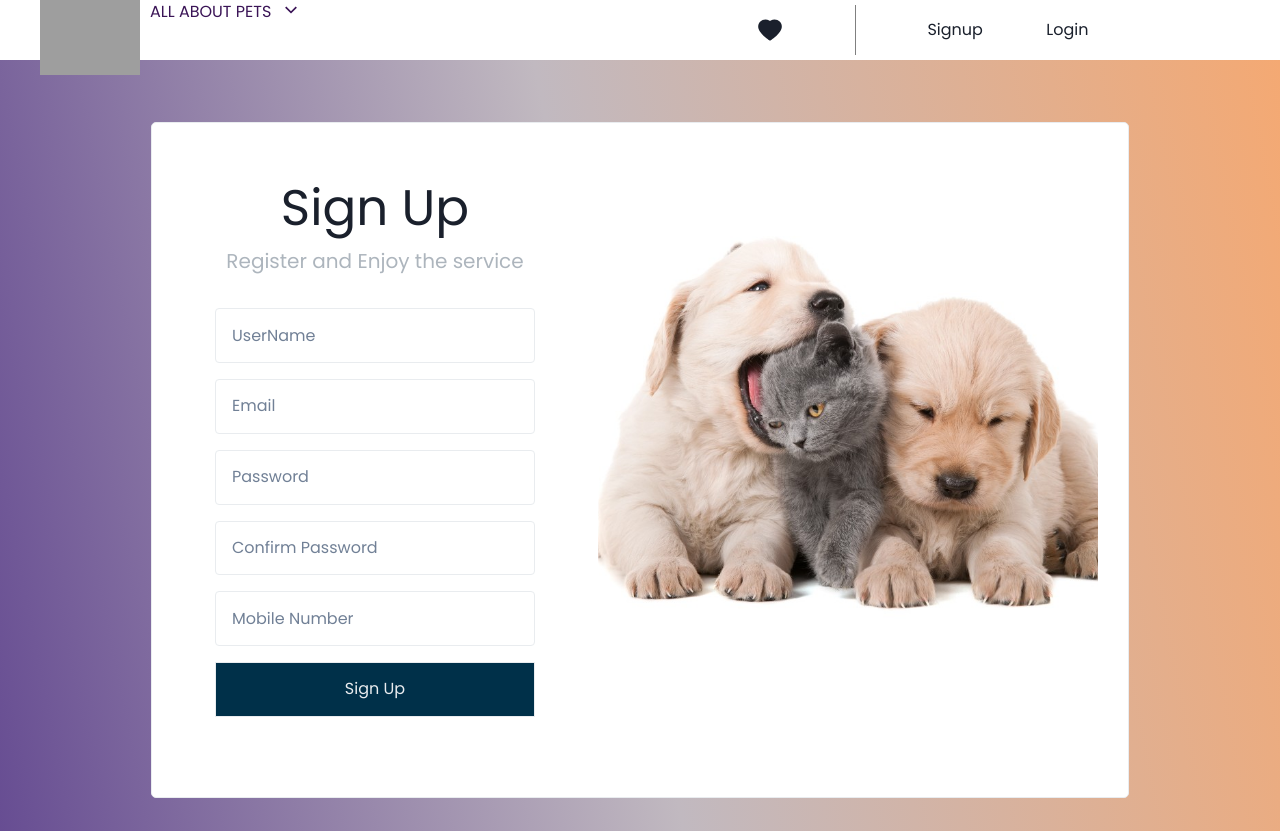
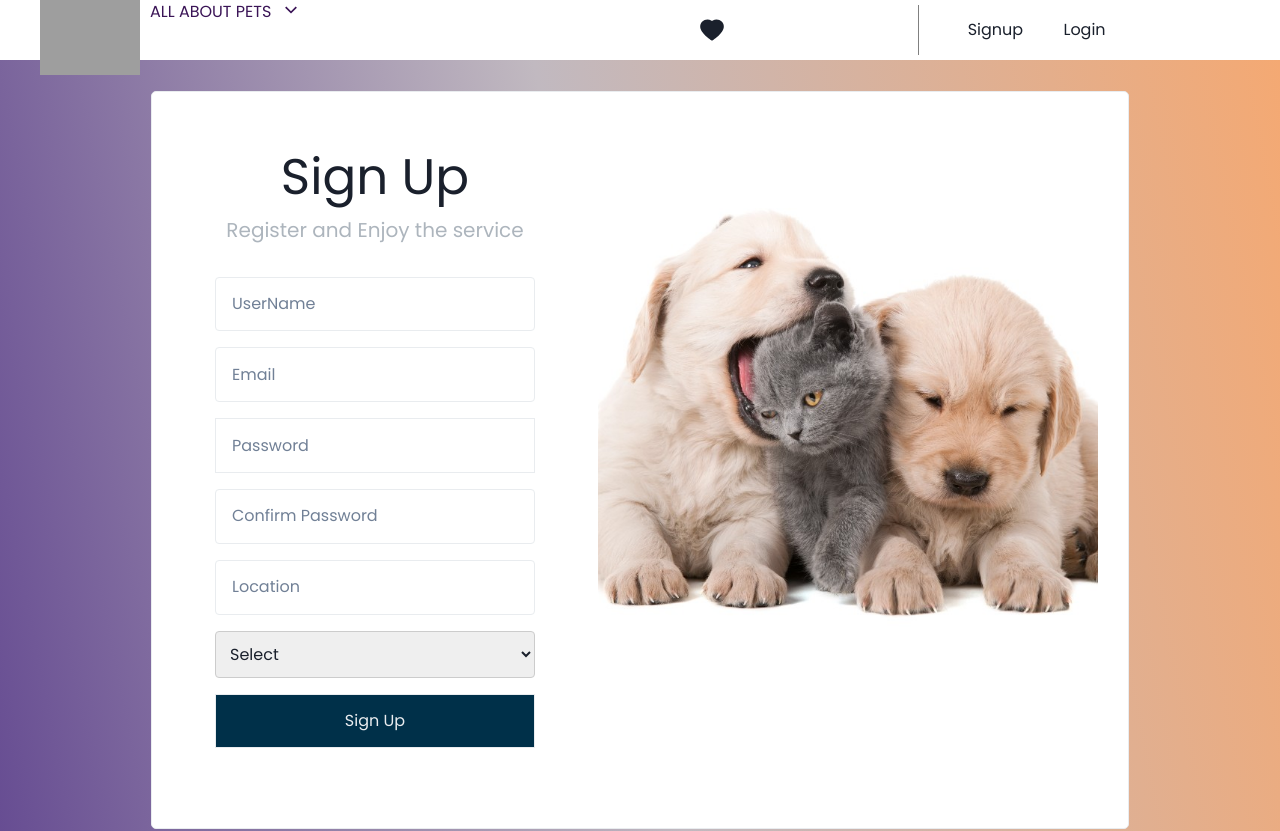
Before and after one commit to Chakresh2001/Pets-Connect-Adoption-App, a React (Create React App) app in the folder delirious-calendar-2968-frontend/: page /signup in a window 1280 px wide. Shown: the top 831 px of the page. Built offline with nearby package versions, Linux system fonts and the light colour scheme; grey boxes are pictures that could not be loaded.

Commit message:
user login, registration, user request pages done do check them

```diff
--- a/delirious-calendar-2968-frontend/src/Admin/PostCard.jsx
+++ b/delirious-calendar-2968-frontend/src/Admin/PostCard.jsx
@@ -19,7 +19,7 @@ export const PostCard = ({pet_breed,pet_age,pet_image,pet_location,pet_name,pet_
         <h3 style={{fontSize:"20px", fontWeight:"bold", marginBottom:"10px"}}>User Information</h3>
         <p> <span style={{fontWeight:"bold"}}>User Name :-</span>  {userName}</p>
         <p> <span style={{fontWeight:"bold"}}>User Location :-</span>  {user_location}</p>
-        <Text color={`${status ? "green" : "red"}`} fontWeight={"bold"} fontSize={"24px"}> <span style={{fontWeight:"bold"}}>Status :-</span> {status ? "Active" : "Inactive"}</Text>
+        <Text color={`${status ? "green" : "red"}`} fontWeight={"bold"} fontSize={"24px"}> <span style={{fontWeight:"bold"}}>Status :-</span> {status ? "Approved" : "Pending"}</Text>
       </div>
         <Box display={"flex"} gap="20px" justifyContent={"center"}>
         <Button mt="9px" colorScheme="green" onClick={()=>handleApprove(_id)}>Approve</Button>
--- a/delirious-calendar-2968-frontend/src/Components/Login.jsx
+++ b/delirious-calendar-2968-frontend/src/Components/Login.jsx
@@ -1,14 +1,56 @@
-import React from 'react'
+import React, { useContext } from 'react'
 // import bgImg from '../assets/img1.jpg'
 import { useForm } from 'react-hook-form';
 import login_picture from "../Assets/login_picture.jpg"
-import { Link } from 'react-router-dom';
+import { Link, useNavigate } from 'react-router-dom';
+import { authContext } from '../context/AuthContext';
+import axios from 'axios';
+import { useToast } from '@chakra-ui/react';
 export default function Login() {
 
+    let {AuthLoginFunc,AuthNameFunc} = useContext(authContext)
     const { register, handleSubmit, watch, formState: { errors } } = useForm()
-    const onSubmit = data => console.log(data);
+    const toast = useToast()
+    const navigate = useNavigate()
 
-    // console.log(watch('username'));
+    const onSubmit = (data)=>{
+        axios.post("https://shy-erin-perch-kit.cyclic.app/user/login", data)
+        .then((res)=>{
+            AuthLoginFunc()
+            toast({
+                title: res.data.message,
+                status: 'success',
+                duration: 2000,
+                isClosable: true,
+            })
+            AuthNameFunc(res.data.userName)
+            localStorage.setItem("token", JSON.stringify(res.data.token))
+            setTimeout(() => {
+                navigate("/")
+            }, 1500);
+        })
+        .catch((err)=>{
+            if(err.response.status==402){
+              return  toast({
+                    title: err.response.data.error,
+                    status: 'error',
+                    duration: 2000,
+                    isClosable: true,
+                })
+            }
+
+            if(err.response.status==403){
+                return  toast({
+                    title: err.response.data.error,
+                    status: 'error',
+                    duration: 2000,
+                    isClosable: true,
+                })
+            }
+
+        })
+    }
+
 
   return (
    <div className='Regis'>
--- a/delirious-calendar-2968-frontend/src/Components/Navbar.jsx
+++ b/delirious-calendar-2968-frontend/src/Components/Navbar.jsx
@@ -1,4 +1,4 @@
-import React, { useState } from 'react';
+import React, { useContext, useState } from 'react';
 import { AiFillHeart } from 'react-icons/ai';
 import { CgChevronDown } from 'react-icons/cg';
 import { CgChevronUp } from 'react-icons/cg';
@@ -9,6 +9,8 @@ import {
   MenuList,
   MenuItem,
   Text,
+  Button,
+  Box,
 } from '@chakra-ui/react'
 
 
@@ -16,16 +18,20 @@ import './Navbar.css'
 import { AboutPetfinder } from '../Pages/AboutPetfinder';
 import { AdoptingPets } from '../Pages/AdoptingPets';
 import { Link, NavLink } from 'react-router-dom';
+import { authContext } from '../context/AuthContext';
+import { ChevronDownIcon } from '@chakra-ui/icons';
+import { FaRightFromBracket } from 'react-icons/fa6';
 
 
 const Navbar = () => {
   const [isNavOpen, setIsNavOpen] = useState(false);
 
+  const {AuthLogin, AuthName} = useContext(authContext)
 
   const toggleNav = () => {
     setIsNavOpen(!isNavOpen);
   }
-
+  console.log(AuthLogin)
   return (
     <div style={{ width: "90%", display: "flex", justifyContent: "space-evenly", height: "60px"  }}>
       <div style={{ width: "40%", display: "flex", margin: "auto", marginLeft: "40px", color: "#3A1456" }}>
@@ -35,10 +41,27 @@ const Navbar = () => {
       </div>
 
       <div style={{ width: "60%", display: "flex", justifyContent: "space-evenly", marginLeft: "30%", alignItems: "center" }}>
-        <h3><a href=""><AiFillHeart style={{ fontSize: '28px' }} /></a></h3>
-        <span style={{ borderLeft: '1px solid gray', height: '50px', margin: '0 8px' }}></span>
-        <Link to="/signup"><h3>Signup</h3></Link>
-        <Link to="/login"><h3>Login</h3></Link>
+            <h3><a href=""><AiFillHeart style={{ fontSize: '28px' }} /></a></h3>
+        {
+          AuthLogin ? (
+            <Box w="60%">
+            <Menu>
+              <MenuButton>{AuthName}</MenuButton>
+              <MenuList>
+                <MenuItem>Profile</MenuItem>
+                <Link to="/adoptionPage"><MenuItem>Adoption</MenuItem></Link>
+              </MenuList>
+            </Menu>
+              <Button ml="170px" w="4%"  colorScheme='red' > <FaRightFromBracket/> </Button>
+            </Box>
+          ) : (
+            <div style={{ width: "60%", display: "flex", justifyContent: "space-evenly", marginLeft: "30%", alignItems: "center" }}>
+            <span style={{ borderLeft: '1px solid gray', height: '50px', margin: '0 8px' }}></span>
+            <Link to="/signup"><h3>Signup</h3></Link>
+            <Link to="/login"><h3>Login</h3></Link>
+            </div>
+          )
+        }
       </div>
 
       {isNavOpen && (
--- a/delirious-calendar-2968-frontend/src/Components/Register.jsx
+++ b/delirious-calendar-2968-frontend/src/Components/Register.jsx
@@ -1,14 +1,75 @@
-import React from 'react'
-// import bgImg from '../assets/img1.jpg'
-import { useForm } from 'react-hook-form';
+import React, { useState } from 'react'
 import login_picture from "../Assets/login_picture.jpg"
 import "./Register.css"
+import { useToast } from '@chakra-ui/react';
+import axios from 'axios';
 export default function Register() {
 
-    const { register, handleSubmit, watch, formState: { errors } } = useForm()
-    const onSubmit = data => console.log(data);
+    const toast = useToast()
+    const [formData, setFormData] = useState({
+        name: '',
+        email: '',
+        password: '',
+        confirmpwd: '',
+        location: '',
+        gender: '',
+      });
 
-    // console.log(watch('username'));
+      const handleChange = (e) => {
+        const { name, value } = e.target;
+        setFormData((prevFormData) => ({
+          ...prevFormData,
+          [name]: value,
+        }));
+      };
+
+      const handleSubmit = (e) => {
+        e.preventDefault();
+
+        if(formData.password!==formData.confirmpwd){
+        return  toast({
+            title: "password and confirm password should be same",
+            status: 'error',
+            duration: 2000,
+            isClosable: true,
+        })
+        }
+
+        let obj = {
+            name : formData.name,
+            email : formData.email,
+            password : formData.password,
+            location : formData.location,
+            gender : formData.gender,
+        }
+
+        axios.post("https://shy-erin-perch-kit.cyclic.app/user/register", obj)
+        .then((res)=>{
+            toast({
+                title: `${res.data.message}`,
+                status: "success",
+                isClosable: true,
+            })
+        })
+        .catch((err)=>{
+            if(err.response.status){
+            return  toast({
+                title: err.response.data.error,
+                status: 'error',
+                duration: 2000,
+                isClosable: true,
+            })
+            }
+        })
+
+
+      };
+
+
+
+
+
+
 
   return (
    <div className='Regis'> <section>
@@ -17,17 +78,58 @@ export default function Register() {
            <h2 className='Sign'>Sign Up</h2>
            <span className='Sign1'>Register and Enjoy the service</span>
 
-           <form id='form' className='flex flex-col' onSubmit={handleSubmit(onSubmit)}>
-               <input type="text" {...register("username")} placeholder='UserName' />
-               <input type="text" {...register("email")} placeholder='Email' />
-               <input type="text" {...register("password")} placeholder='Password' />
-               <input type="text" {...register("confirmpwd")} placeholder='Confirm Password' />
+           <form
+        id='form'
+        className='flex flex-col'
+        onSubmit={handleSubmit}
+      >
+        <input
+          type="text"
+          name="name"
+          value={formData.username}
+          onChange={handleChange}
+          placeholder='UserName'
+        />
+        <input
+          type="text"
+          name="email"
+          value={formData.email}
+          onChange={handleChange}
+          placeholder='Email'
+        />
+        <input
+          type="password"
+          name="password"
+          value={formData.password}
+          onChange={handleChange}
+          placeholder='Password'
+        />
+        <input
+          type="text"
+          name="confirmpwd"
+          value={formData.confirmpwd}
+          onChange={handleChange}
+          placeholder='Confirm Password'
+        />
+        <input
+          type="text"
+          name="location"
+          value={formData.location}
+          onChange={handleChange}
+          placeholder='Location'
+        />
+        <select
+          name="gender"
+          value={formData.gender}
+          onChange={handleChange}
+        >
+          <option value="">Select</option>
+          <option value="male">Male</option>
+          <option value="female">Female</option>
+        </select>
 
-               <input type="text" {...register("mobile", { required : true, maxLength: 10 })} placeholder='Mobile Number' />
-               {errors.mobile?.type === "required" && "Mobile Number is required"}
-               {errors.mobile?.type === "maxLength" && "Max Length Exceed"}
-               <button className='btn'>Sign Up</button>
-           </form>
+        <button className='btn' type="submit">Sign Up</button>
+      </form>
 
        </div>
        <div className="col-2">
--- a/delirious-calendar-2968-frontend/src/Routes/Allroutes.jsx
+++ b/delirious-calendar-2968-frontend/src/Routes/Allroutes.jsx
@@ -11,6 +11,7 @@ import Login from "../Components/Login"
 import { AdminLogin } from "../Admin/AdminLogin"
 import { AdminHomePage } from "../Admin/AdminHomePage"
 import { AdminPrivateRoute } from "../context/AdminPrivateRoute"
+import { AdoptionPage } from "../Pages/AdoptionPage";
 
 
 export const AllRoutes = () => {
@@ -27,6 +28,7 @@ export const AllRoutes = () => {
             <Route path="/login" element={ <Login/> }/>
             <Route path="/adminLogin" element={ <AdminLogin/> }/>
             <Route path="/adminHome" element={<AdminPrivateRoute> <AdminHomePage/> </AdminPrivateRoute>}/>
+            <Route path="/adoptionPage" element={<AdoptionPage/>}/>
          </Routes>
       </div>
    );
--- /dev/null
+++ b/delirious-calendar-2968-frontend/src/context/AuthContext.jsx
@@ -0,0 +1,34 @@
+import React, { createContext, useState } from 'react'
+
+
+
+export let authContext = createContext()
+
+export const AuthContext = ({children}) => {
+
+    let [AuthLogin, setAuthLogin] = useState(false)
+    let [AuthName, setAuthName] = useState("")
+
+    let AuthLoginFunc = ()=>setAuthLogin(true)
+    let AuthNameFunc = (val) => setAuthName(val)
+    let AuthLogoutFunc = ()=>{
+        setAuthLogin(false)
+        setAuthName("")
+    }
+
+    let obj = {
+        AuthLogin,
+        AuthName,
+        AuthLoginFunc,
+        AuthLogoutFunc,
+        AuthNameFunc
+    }
+
+
+
+  return (
+    <authContext.Provider value={obj}>
+        {children}
+    </authContext.Provider>
+  )
+}
--- a/delirious-calendar-2968-frontend/src/index.js
+++ b/delirious-calendar-2968-frontend/src/index.js
@@ -8,6 +8,7 @@ import { ChakraProvider } from '@chakra-ui/react'
 import { Provider } from 'react-redux';
 import { Store } from './Redux/store';
 import { AdminAuthContext } from './context/AdminAuthContext';
+import { AuthContext } from './context/AuthContext';
 // import { store } from './Redux/store';
 document.title="Pet-Connect"
 
@@ -15,11 +16,13 @@ const root = ReactDOM.createRoot(document.getElementById('root'));
 root.render(
   <ChakraProvider>
     <BrowserRouter>
+    <AuthContext>
     <AdminAuthContext>
       <Provider store={Store}>
         <App />
       </Provider>
     </AdminAuthContext>
+    </AuthContext>
     </BrowserRouter>
 </ChakraProvider>
 );
```
Also changed, not shown: delirious-calendar-2968-frontend/src/Pages/AdoptionPage.jsx (added, +69 -0 lines).
